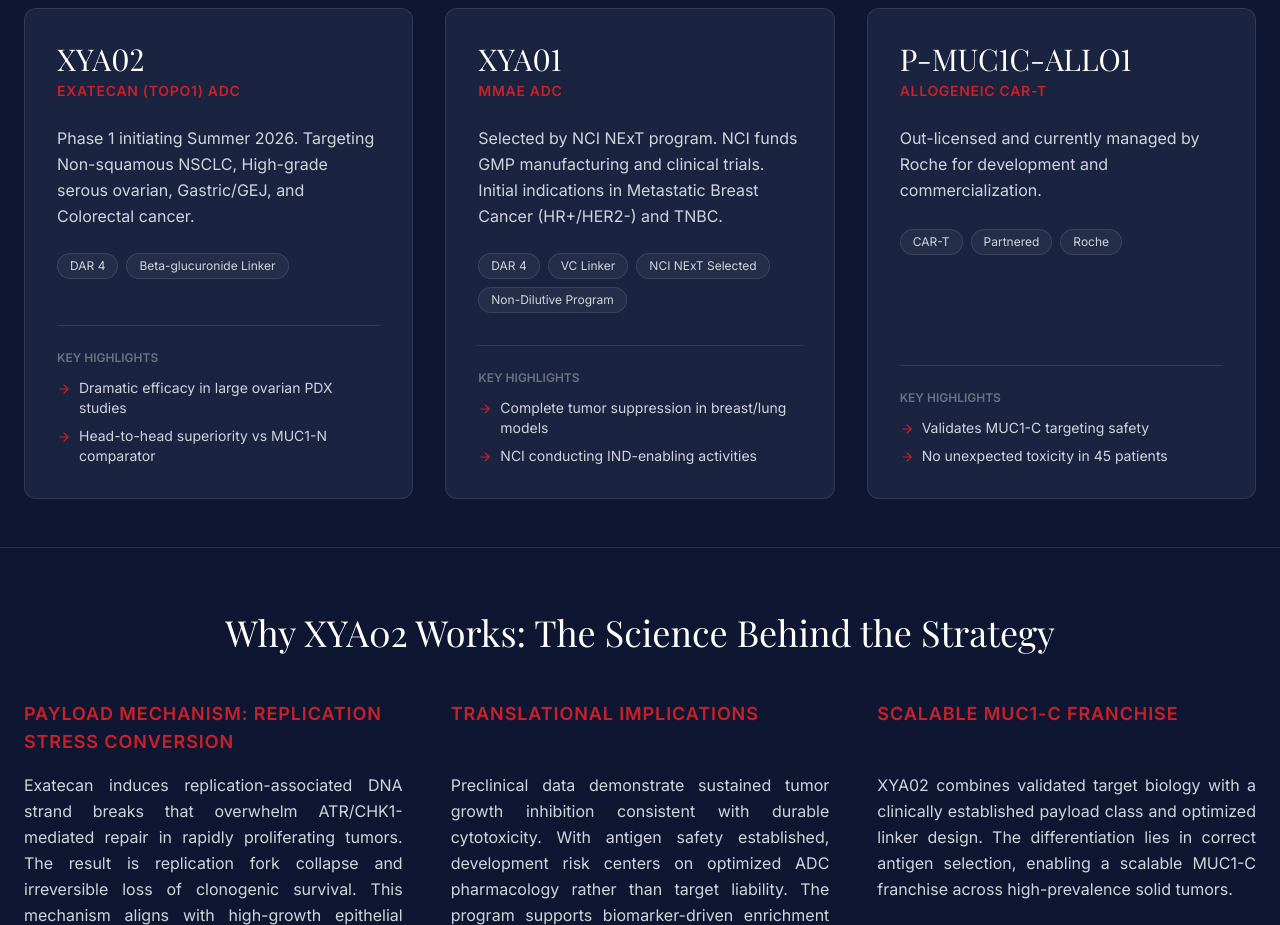
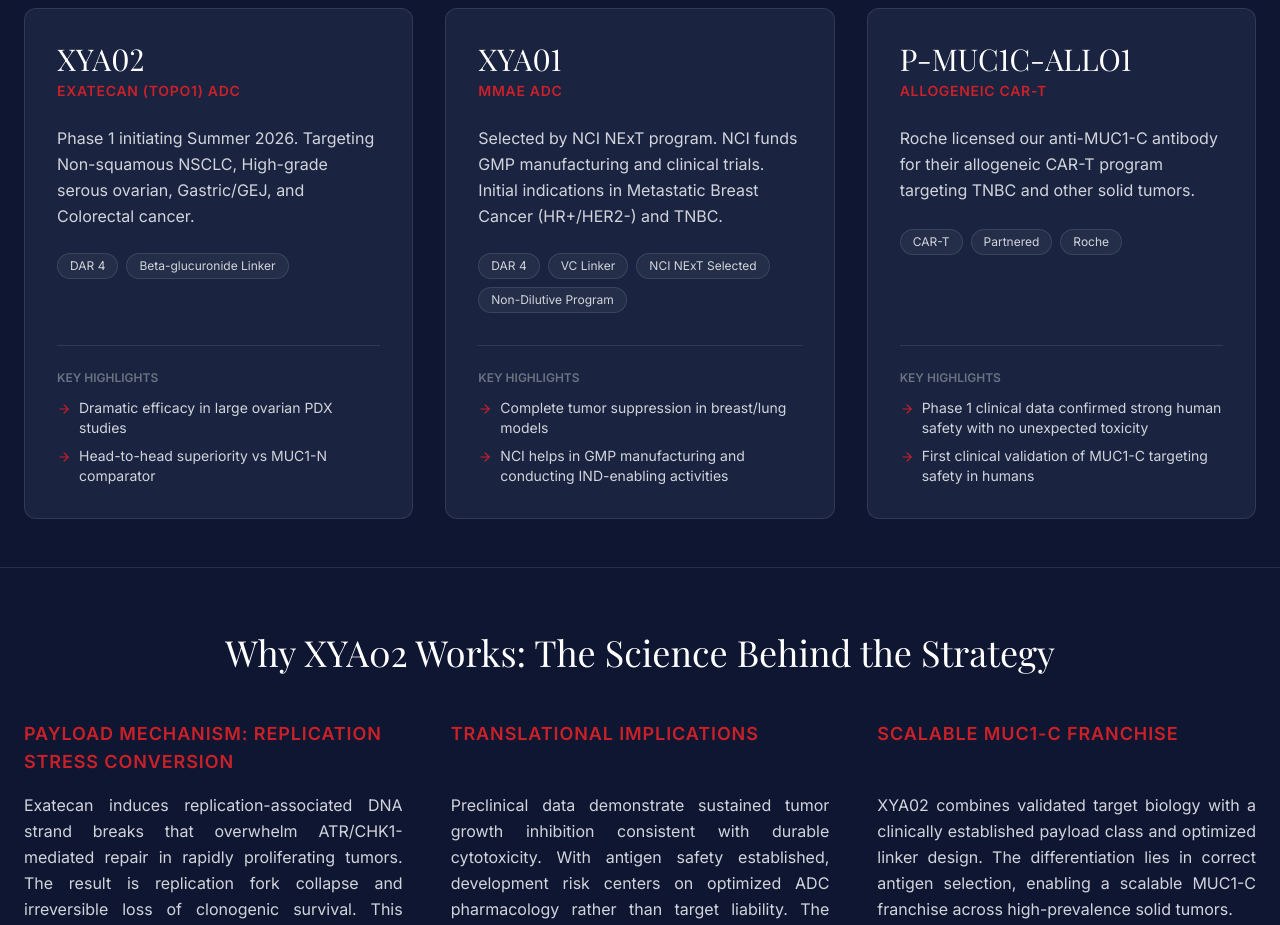
Before and after one commit to Abhisheksv25/xyone-website, a React (Vite) app: page /#/science in a window 1280 px wide. Shown: the part 1220-2145 px from the top of the page. Built offline with nearby package versions, Linux system fonts and the light colour scheme; a web font is replaced by a local one.

Commit message:
minor changes in text

```diff
--- a/src/pages/pages/News.tsx
+++ b/src/pages/pages/News.tsx
@@ -16,7 +16,7 @@
 const newsData: NewsItem[] = [
   {
     id: 6,
-    date: 'June 10, 2024',
+    date: 'May, 2025',
     category: 'Press Release',
     title: 'XYA02 awarded the Orphan Drug Designation by FDA',
     link: '#',
--- a/src/pages/pages/Science.tsx
+++ b/src/pages/pages/Science.tsx
@@ -130,17 +130,17 @@
                 tags={['DAR 4', 'VC Linker', 'NCI NExT Selected', 'Non-Dilutive Program']}
                 features={[
                     "Complete tumor suppression in breast/lung models",
-                    "NCI conducting IND-enabling activities"
+                    "NCI helps in GMP manufacturing and conducting IND-enabling activities"
                 ]}
             />
             <AssetCard
                 title="P-MUC1C-ALLO1"
                 subtitle="Allogeneic CAR-T"
-                description="Out-licensed and currently managed by Roche for development and commercialization."
+                description="Roche licensed our anti-MUC1-C antibody for their allogeneic CAR-T program targeting TNBC and other solid tumors."
                 tags={['CAR-T', 'Partnered', 'Roche']}
                 features={[
-                    "Validates MUC1-C targeting safety",
-                    "No unexpected toxicity in 45 patients"
+                    "Phase 1 clinical data confirmed strong human safety with no unexpected toxicity",
+                    "First clinical validation of MUC1-C targeting safety in humans",
                 ]}
             />
         </div>
```
